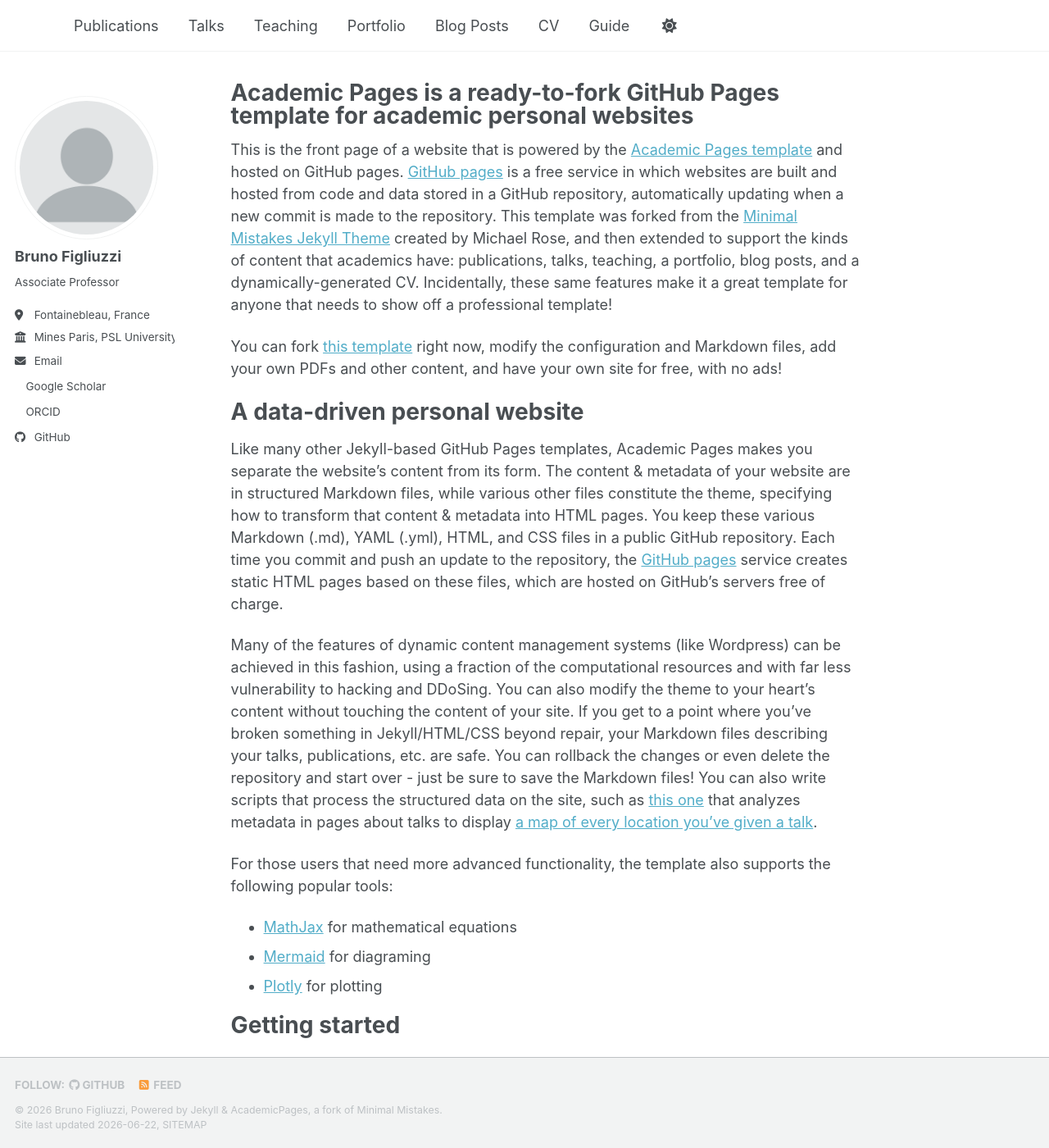
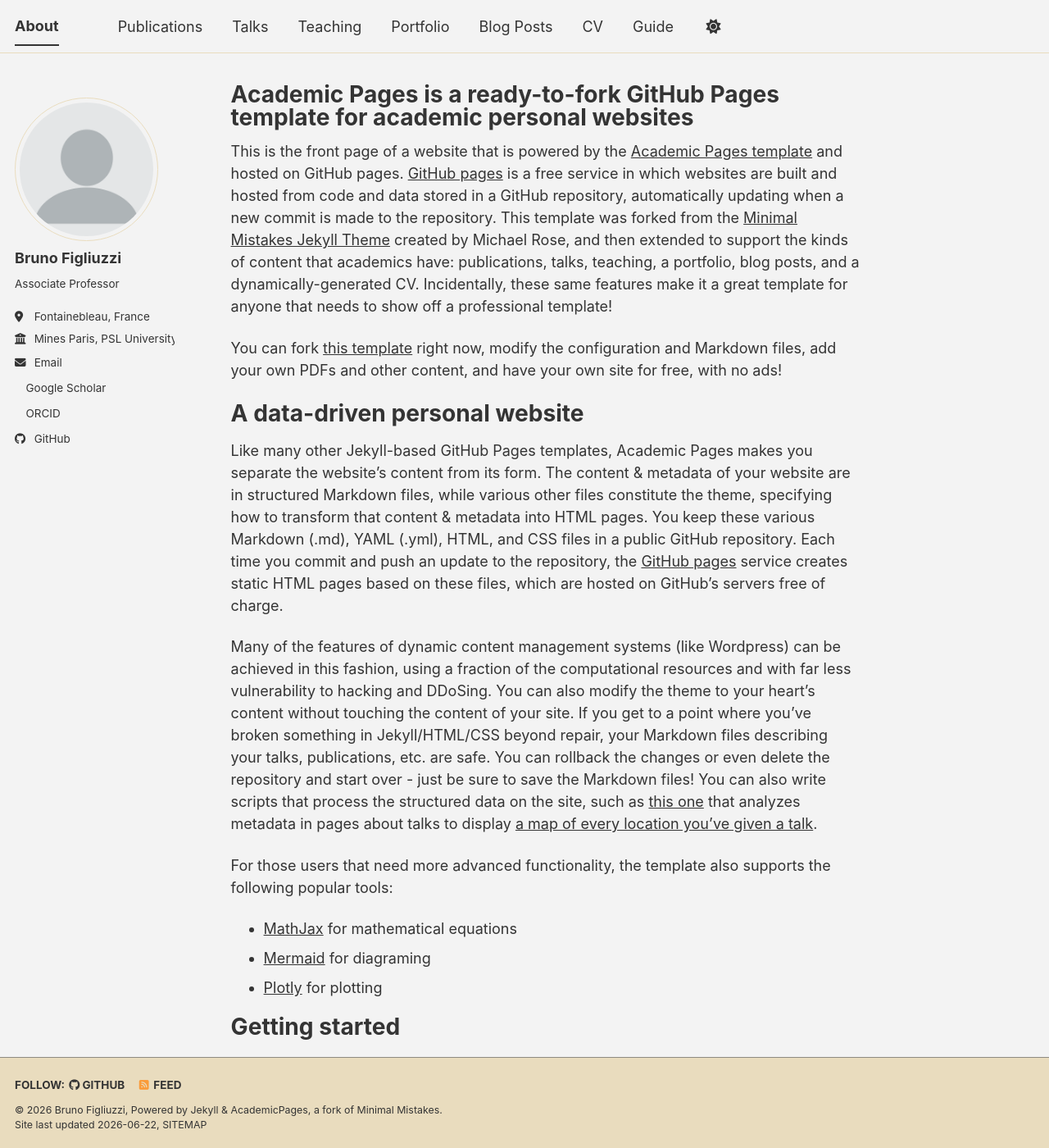
Before and after one commit to bruno-figliuzzi/bruno-figliuzzi.github.io, a Jekyll site: the page built from _pages/about.md, in a window 1280 px wide and 1400 px high. Shown: the whole window at 82% size. Built offline with Jekyll 4.4.1, drawn with Linux system fonts in a browser that asks for light colours; a style sheet for code colours, icons or effects is not loaded.

Commit message:
Update _config.yml
Changed theme

```diff
--- a/_config.yml
+++ b/_config.yml
@@ -8,8 +8,8 @@
 
 # Basic Site Settings
 locale                   : "en-US"
-site_theme               : "default" # The available themes options are "default", "air", "sunrise", "mint", "dirt" and "contrast"
-title                    : ""
+site_theme               : "dirt" # The available themes options are "default", "air", "sunrise", "mint", "dirt" and "contrast"
+title                    : "About"
 title_separator          : "-"
 name                     : &name "Bruno Figliuzzi"
 description              : &description "Academic website"   # Update this with a general description of your site, this is the default if not overridden by a page
```
